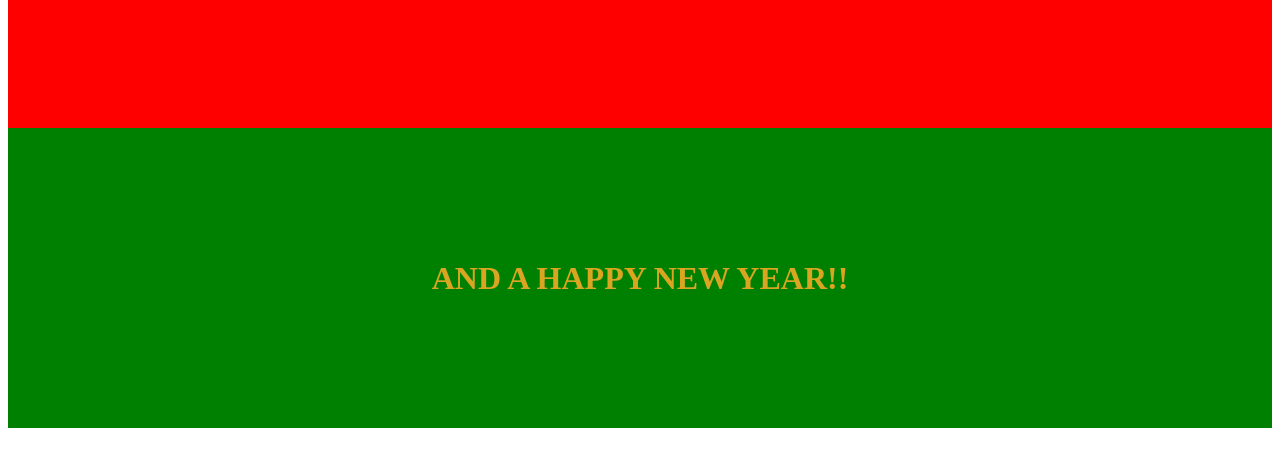
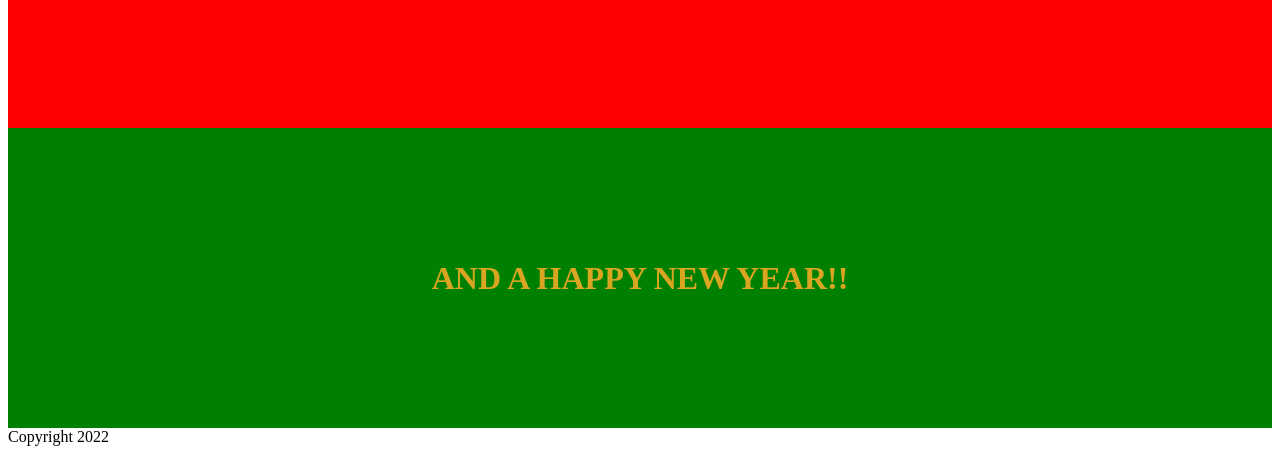
Before and after one commit to nGhart/remote-git-practice, a plain HTML site: page index.html in a window 1280 px wide. Shown: the part 480-934 px from the top of the page. Drawn offline with Linux system fonts and the light colour scheme.

Commit message:
initial commit

```diff
--- a/index.html
+++ b/index.html
@@ -7,13 +7,20 @@
   	<link rel="stylesheet" type="text/css" href="index.css">
 </head>
 <body>
+
 	<div class="section1">
 		<h1>Have a</h1>
 	</div>
+
 	<div class="section2">
 		<h1>MERRY CHRISTMAS</h1>
 	</div>
+
 	<div class="section1">
 		<h1>AND A HAPPY NEW YEAR!!</h1>
 	</div>
+
+	<div class="footer">
+		Copyright 2022
+	</div>
 </body>
```
